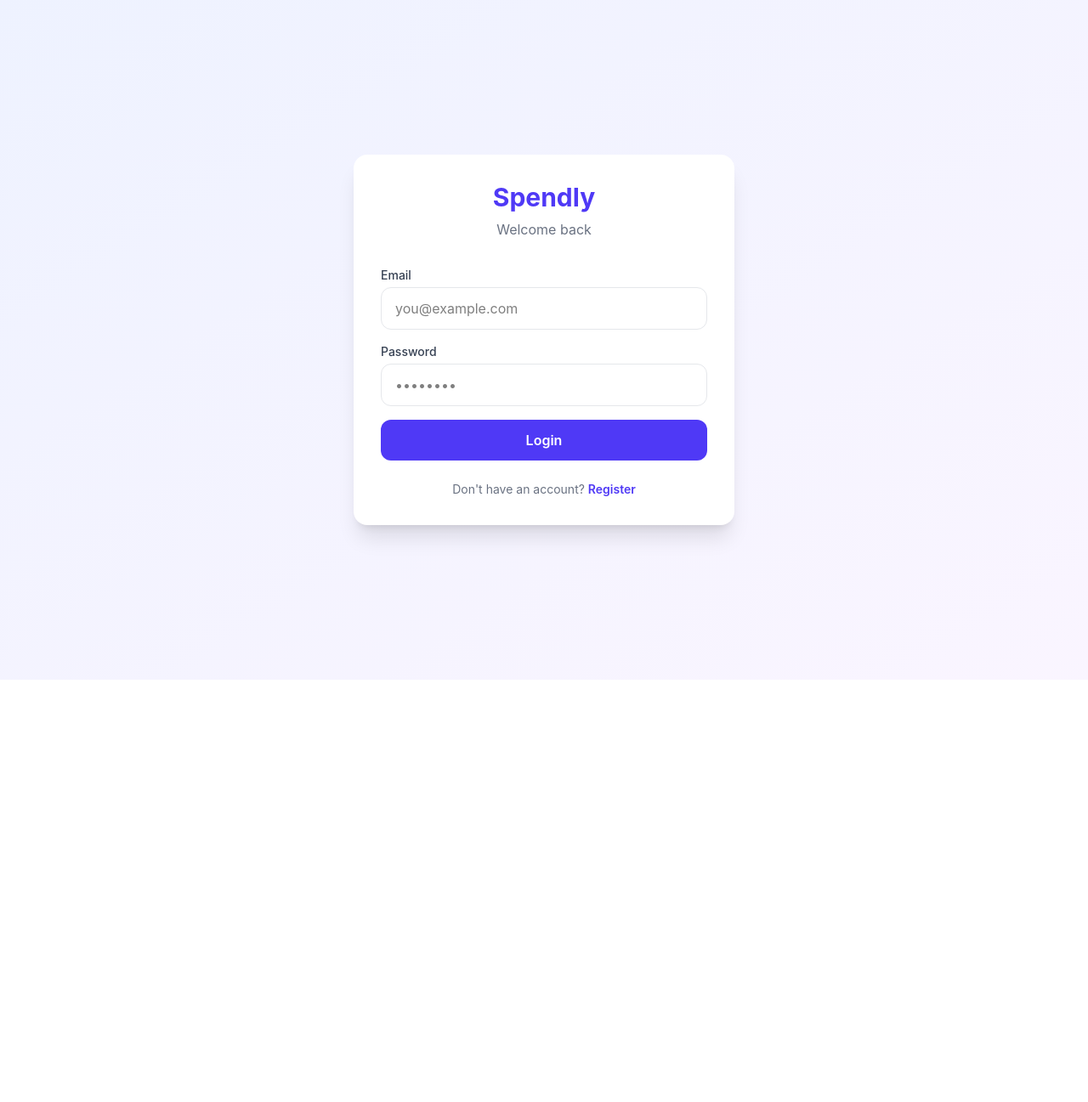
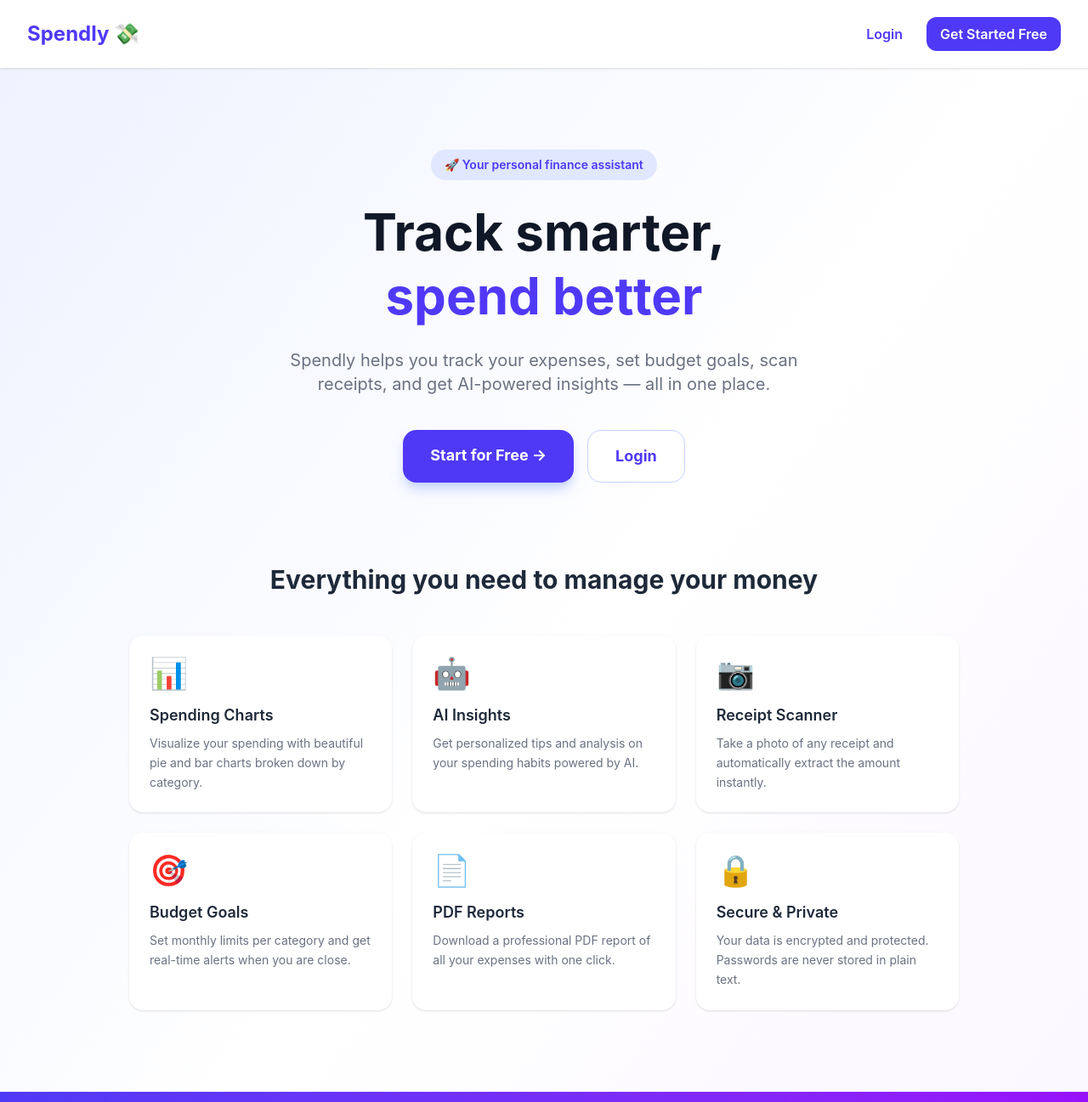
Before and after one commit to Charbelmansour111/Spendly, a React (Vite) app in the folder frontend/: page / in a window 1280 px wide. Before the commit this address led to /login. Shown: the top 1297 px of the page at 85% size. Before the commit the page ends 800 px from the top, so only its background shows below. Built offline with nearby package versions, Linux system fonts and the light colour scheme.

Commit message:
Add landing page

```diff
--- a/frontend/src/App.jsx
+++ b/frontend/src/App.jsx
@@ -1,4 +1,5 @@
-import { BrowserRouter, Routes, Route, Navigate } from 'react-router-dom'
+import { BrowserRouter, Routes, Route } from 'react-router-dom'
+import Landing from './pages/Landing'
 import Login from './pages/Login'
 import Register from './pages/Register'
 import Dashboard from './pages/Dashboard'
@@ -7,7 +8,7 @@
   return (
     <BrowserRouter>
       <Routes>
-        <Route path="/" element={<Navigate to="/login" />} />
+        <Route path="/" element={<Landing />} />
         <Route path="/login" element={<Login />} />
         <Route path="/register" element={<Register />} />
         <Route path="/dashboard" element={<Dashboard />} />
--- /dev/null
+++ b/frontend/src/pages/Landing.jsx
@@ -0,0 +1,84 @@
+import { useEffect } from 'react'
+
+function Landing() {
+  useEffect(() => {
+    const token = localStorage.getItem('token')
+    if (token) window.location.href = '/dashboard'
+  }, [])
+
+  return (
+    <div className="min-h-screen bg-gradient-to-br from-indigo-50 via-white to-purple-50">
+      {/* Navbar */}
+      <nav className="flex justify-between items-center px-8 py-5 bg-white shadow-sm">
+        <h1 className="text-2xl font-bold text-indigo-600">Spendly 💸</h1>
+        <div className="flex gap-3">
+          <a href="/login" className="px-4 py-2 text-indigo-600 font-semibold hover:bg-indigo-50 rounded-xl transition">
+            Login
+          </a>
+          <a href="/register" className="px-4 py-2 bg-indigo-600 text-white font-semibold rounded-xl hover:bg-indigo-700 transition">
+            Get Started Free
+          </a>
+        </div>
+      </nav>
+
+      {/* Hero */}
+      <div className="max-w-4xl mx-auto px-6 py-24 text-center">
+        <div className="inline-block bg-indigo-100 text-indigo-600 text-sm font-semibold px-4 py-2 rounded-full mb-6">
+          🚀 Your personal finance assistant
+        </div>
+        <h1 className="text-6xl font-bold text-gray-900 mb-6 leading-tight">
+          Track smarter,<br />
+          <span className="text-indigo-600">spend better</span>
+        </h1>
+        <p className="text-xl text-gray-500 mb-10 max-w-2xl mx-auto">
+          Spendly helps you track your expenses, set budget goals, scan receipts, and get AI-powered insights — all in one place.
+        </p>
+        <div className="flex gap-4 justify-center">
+          <a href="/register" className="px-8 py-4 bg-indigo-600 text-white font-bold rounded-2xl hover:bg-indigo-700 transition text-lg shadow-lg shadow-indigo-200">
+            Start for Free →
+          </a>
+          <a href="/login" className="px-8 py-4 bg-white text-indigo-600 font-bold rounded-2xl hover:bg-indigo-50 transition text-lg border border-indigo-200">
+            Login
+          </a>
+        </div>
+      </div>
+
+      {/* Features */}
+      <div className="max-w-5xl mx-auto px-6 pb-24">
+        <h2 className="text-3xl font-bold text-center text-gray-800 mb-12">Everything you need to manage your money</h2>
+        <div className="grid grid-cols-1 md:grid-cols-3 gap-6">
+          {[
+            { icon: '📊', title: 'Spending Charts', desc: 'Visualize your spending with beautiful pie and bar charts broken down by category.' },
+            { icon: '🤖', title: 'AI Insights', desc: 'Get personalized tips and analysis on your spending habits powered by AI.' },
+            { icon: '📷', title: 'Receipt Scanner', desc: 'Take a photo of any receipt and automatically extract the amount instantly.' },
+            { icon: '🎯', title: 'Budget Goals', desc: 'Set monthly limits per category and get real-time alerts when you are close.' },
+            { icon: '📄', title: 'PDF Reports', desc: 'Download a professional PDF report of all your expenses with one click.' },
+            { icon: '🔒', title: 'Secure & Private', desc: 'Your data is encrypted and protected. Passwords are never stored in plain text.' },
+          ].map((feature, i) => (
+            <div key={i} className="bg-white rounded-2xl p-6 shadow-sm hover:shadow-md transition">
+              <div className="text-4xl mb-4">{feature.icon}</div>
+              <h3 className="text-lg font-semibold text-gray-800 mb-2">{feature.title}</h3>
+              <p className="text-gray-500 text-sm leading-relaxed">{feature.desc}</p>
+            </div>
+          ))}
+        </div>
+      </div>
+
+      {/* CTA */}
+      <div className="bg-gradient-to-r from-indigo-600 to-purple-600 py-20 px-6 text-center">
+        <h2 className="text-4xl font-bold text-white mb-4">Ready to take control of your money?</h2>
+        <p className="text-indigo-200 mb-8 text-lg">Join Spendly today — it's completely free.</p>
+        <a href="/register" className="px-8 py-4 bg-white text-indigo-600 font-bold rounded-2xl hover:bg-indigo-50 transition text-lg">
+          Create Your Free Account →
+        </a>
+      </div>
+
+      {/* Footer */}
+      <footer className="text-center py-6 text-gray-400 text-sm bg-white">
+        <p>© 2026 <span className="text-indigo-600 font-semibold">Spendly</span> — Track smarter, spend better 💸</p>
+      </footer>
+    </div>
+  )
+}
+
+export default Landing
```
